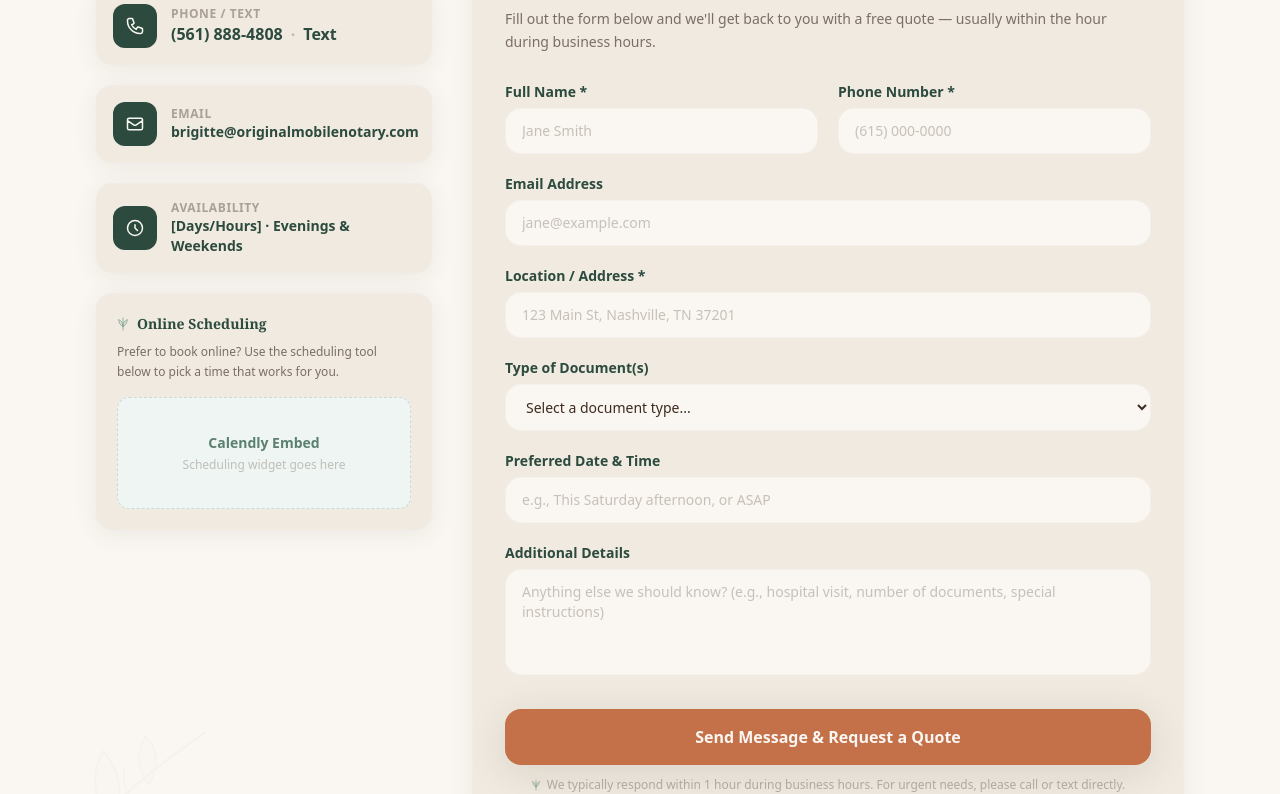
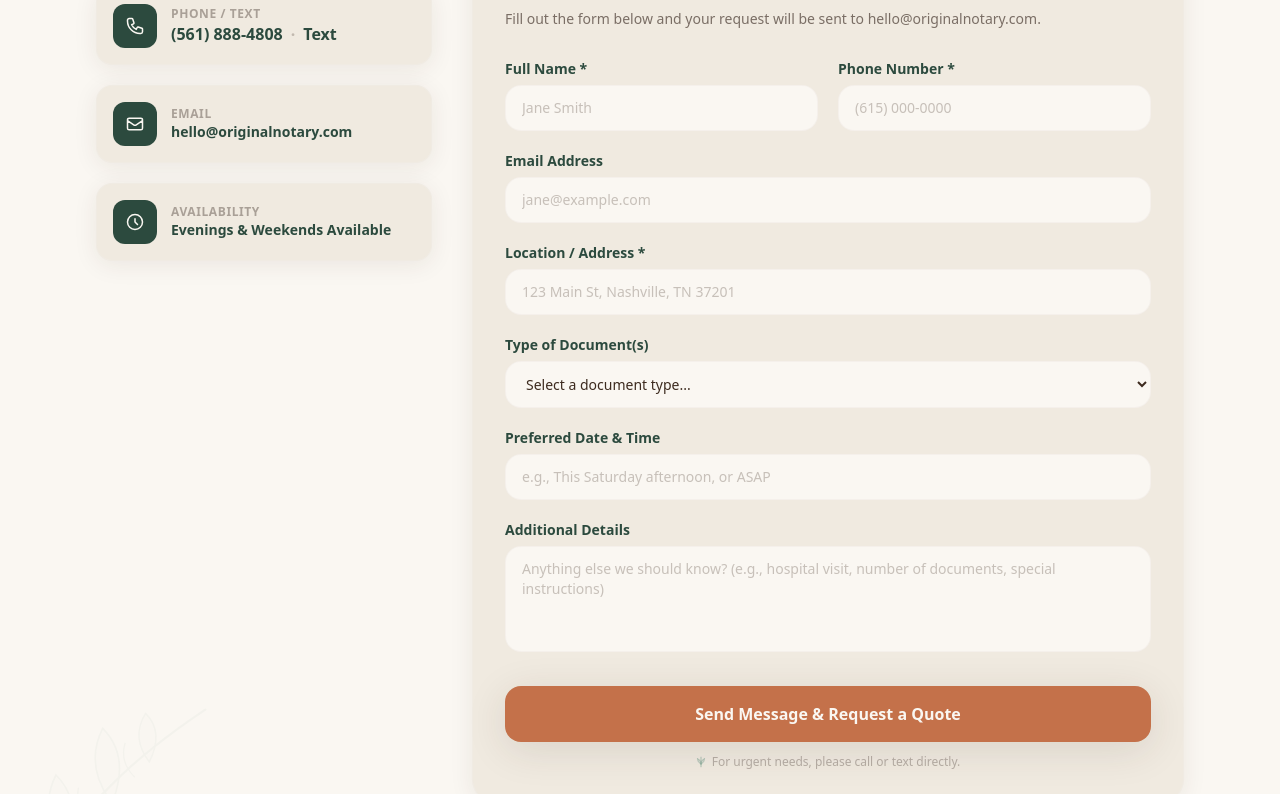
Before and after one commit to projectsolarrecon/Original-Mobile-Notary, a React (Vite) app: page /contact in a window 1280 px wide. Shown: the part 726-1520 px from the top of the page. Built offline with nearby package versions, Linux system fonts and the light colour scheme.

Commit message:
Route site email and contact form through hello@originalnotary.com
Standardize the site email, update structured data, and enable the Netlify contact form with spam protection and proper field routing.

```diff
--- a/src/components/Footer.tsx
+++ b/src/components/Footer.tsx
@@ -69,11 +69,11 @@ export default function Footer() {
                 </div>
               </li>
               <li>
-                <a href="mailto:brigitte@originalmobilenotary.com" className="font-body text-sage-light hover:text-cream transition-colors flex items-start gap-2.5">
+                <a href="mailto:hello@originalnotary.com" className="font-body text-sage-light hover:text-cream transition-colors flex items-start gap-2.5">
                   <svg className="w-4 h-4 text-terra-light shrink-0 mt-0.5" fill="none" viewBox="0 0 24 24" stroke="currentColor">
                     <path strokeLinecap="round" strokeLinejoin="round" strokeWidth={1.8} d="M3 8l7.89 5.26a2 2 0 002.22 0L21 8M5 19h14a2 2 0 002-2V7a2 2 0 00-2-2H5a2 2 0 00-2 2v10a2 2 0 002 2z" />
                   </svg>
-                  brigitte@originalmobilenotary.com
+                  hello@originalnotary.com
                 </a>
               </li>
               <li className="flex items-start gap-2.5">
--- a/src/components/SEO.tsx
+++ b/src/components/SEO.tsx
@@ -70,7 +70,7 @@ const localBusinessSchema = {
   url: `${SITE_URL}/`,
   image: SOCIAL_IMAGE,
   telephone: "+1-561-888-4808",
-  email: "brigitte@originalmobilenotary.com",
+  email: "hello@originalnotary.com",
   priceRange: "$$",
   description:
     "Professional mobile notary service throughout Nashville and surrounding Middle Tennessee communities.",
--- a/src/pages/Contact.tsx
+++ b/src/pages/Contact.tsx
@@ -35,13 +35,9 @@ export default function Contact() {
       <div className="bg-terra py-3 px-4 text-center">
         <p className="font-body text-cream font-semibold text-sm">
           ⚡ Need someone today?{" "}
-          <a href="tel:+15618884808" className="underline hover:no-underline font-bold">
-            Call (561) 888-4808
-          </a>{" "}
+          <a href="tel:+15618884808" className="underline hover:no-underline font-bold">Call (561) 888-4808</a>{" "}
           or{" "}
-          <a href="sms:+15618884808" className="underline hover:no-underline font-bold">
-            send a text
-          </a>{" "}
+          <a href="sms:+15618884808" className="underline hover:no-underline font-bold">send a text</a>{" "}
           for the fastest response.
         </p>
       </div>
@@ -54,13 +50,7 @@ export default function Contact() {
           <BotanicalDivider color="#7A9E8E" className="max-w-xs mx-auto mb-14 opacity-60" />
 
           <div className="grid lg:grid-cols-3 gap-10">
-            <motion.div
-              initial="hidden"
-              whileInView="visible"
-              viewport={{ once: true }}
-              variants={fadeUp}
-              className="lg:col-span-1 space-y-5"
-            >
+            <motion.div initial="hidden" whileInView="visible" viewport={{ once: true }} variants={fadeUp} className="lg:col-span-1 space-y-5">
               <h2 className="font-display text-xl font-bold text-forest mb-5">Contact Info</h2>
 
               <div className="p-4 bg-parchment rounded-2xl border border-stone-pale/50 shadow-warm">
@@ -73,22 +63,15 @@ export default function Contact() {
                   <div>
                     <p className="font-body text-xs text-stone/60 font-semibold uppercase tracking-wider">Phone / Text</p>
                     <div className="font-body font-bold">
-                      <a href="tel:+15618884808" className="text-forest hover:text-terra transition-colors">
-                        (561) 888-4808
-                      </a>
+                      <a href="tel:+15618884808" className="text-forest hover:text-terra transition-colors">(561) 888-4808</a>
                       <span className="mx-2 text-stone/40">·</span>
-                      <a href="sms:+15618884808" className="text-forest hover:text-terra transition-colors">
-                        Text
-                      </a>
+                      <a href="sms:+15618884808" className="text-forest hover:text-terra transition-colors">Text</a>
                     </div>
                   </div>
                 </div>
               </div>
 
-              <a
-                href="mailto:brigitte@originalmobilenotary.com"
-                className="flex items-center gap-3.5 p-4 bg-parchment rounded-2xl border border-stone-pale/50 shadow-warm hover:border-sage/40 hover:shadow-warm-lg transition-all group"
-              >
+              <a href="mailto:hello@originalnotary.com" className="flex items-center gap-3.5 p-4 bg-parchment rounded-2xl border border-stone-pale/50 shadow-warm hover:border-sage/40 hover:shadow-warm-lg transition-all group">
                 <div className="w-11 h-11 rounded-xl bg-forest flex items-center justify-center shrink-0 group-hover:bg-sage-mid transition-colors">
                   <svg className="w-5 h-5 text-cream" fill="none" viewBox="0 0 24 24" stroke="currentColor">
                     <path strokeLinecap="round" strokeLinejoin="round" strokeWidth={1.8} d="M3 8l7.89 5.26a2 2 0 002.22 0L21 8M5 19h14a2 2 0 002-2V7a2 2 0 00-2-2H5a2 2 0 00-2 2v10a2 2 0 002 2z" />
@@ -96,7 +79,7 @@ export default function Contact() {
                 </div>
                 <div>
                   <p className="font-body text-xs text-stone/60 font-semibold uppercase tracking-wider">Email</p>
-                  <p className="font-body text-forest font-bold group-hover:text-terra transition-colors text-sm">brigitte@originalmobilenotary.com</p>
+                  <p className="font-body text-forest font-bold group-hover:text-terra transition-colors text-sm">hello@originalnotary.com</p>
                 </div>
               </a>
 
@@ -108,70 +91,55 @@ export default function Contact() {
                 </div>
                 <div>
                   <p className="font-body text-xs text-stone/60 font-semibold uppercase tracking-wider">Availability</p>
-                  <p className="font-body text-forest font-bold text-sm">[Days/Hours] · Evenings & Weekends</p>
-                </div>
-              </div>
-
-              <div className="bg-parchment rounded-2xl border border-stone-pale/50 shadow-warm p-5">
-                <div className="flex items-center gap-2 mb-2">
-                  <TinyLeaf color="#7A9E8E" className="w-3 h-4" />
-                  <h3 className="font-display text-forest font-semibold text-sm">Online Scheduling</h3>
-                </div>
-                <p className="font-body text-stone text-xs mb-4 leading-relaxed">
-                  Prefer to book online? Use the scheduling tool below to pick a time that works for you.
-                </p>
-                <div className="bg-sage-pale rounded-xl border border-dashed border-sage/30 h-28 flex items-center justify-center">
-                  <div className="text-center">
-                    <p className="font-body text-sage-mid text-sm font-semibold">Calendly Embed</p>
-                    <p className="font-body text-stone/40 text-xs mt-1">Scheduling widget goes here</p>
-                  </div>
+                  <p className="font-body text-forest font-bold text-sm">Evenings & Weekends Available</p>
                 </div>
               </div>
             </motion.div>
 
-            <motion.div
-              custom={1}
-              initial="hidden"
-              whileInView="visible"
-              viewport={{ once: true }}
-              variants={fadeUp}
-              className="lg:col-span-2"
-            >
+            <motion.div custom={1} initial="hidden" whileInView="visible" viewport={{ once: true }} variants={fadeUp} className="lg:col-span-2">
               <div className="bg-parchment rounded-3xl shadow-warm border border-stone-pale/50 p-8">
                 <h2 className="font-display text-xl font-bold text-forest mb-2">Send Us a Message</h2>
                 <p className="font-body text-stone text-sm mb-7 leading-relaxed">
-                  Fill out the form below and we'll get back to you with a free quote — usually within the hour during business hours.
+                  Fill out the form below and your request will be sent to hello@originalnotary.com.
                 </p>
 
-                <form className="space-y-5" onSubmit={(e) => e.preventDefault()}>
+                <form
+                  name="notary-contact"
+                  method="POST"
+                  action="/contact?submitted=true"
+                  data-netlify="true"
+                  data-netlify-honeypot="bot-field"
+                  className="space-y-5"
+                >
+                  <input type="hidden" name="form-name" value="notary-contact" />
+                  <p className="hidden" aria-hidden="true">
+                    <label>Do not fill this out: <input name="bot-field" /></label>
+                  </p>
+
                   <div className="grid sm:grid-cols-2 gap-5">
                     <div>
-                      <label className={labelClass}>Full Name *</label>
-                      <input type="text" placeholder="Jane Smith" className={inputClass} />
+                      <label htmlFor="full-name" className={labelClass}>Full Name *</label>
+                      <input id="full-name" name="full-name" type="text" placeholder="Jane Smith" className={inputClass} required />
                     </div>
                     <div>
-                      <label className={labelClass}>Phone Number *</label>
-                      <input type="tel" placeholder="(615) 000-0000" className={inputClass} />
+                      <label htmlFor="phone" className={labelClass}>Phone Number *</label>
+                      <input id="phone" name="phone" type="tel" placeholder="(615) 000-0000" className={inputClass} required />
                     </div>
                   </div>
 
                   <div>
-                    <label className={labelClass}>Email Address</label>
-                    <input type="email" placeholder="jane@example.com" className={inputClass} />
+                    <label htmlFor="email" className={labelClass}>Email Address</label>
+                    <input id="email" name="email" type="email" placeholder="jane@example.com" className={inputClass} />
                   </div>
 
                   <div>
-                    <label className={labelClass}>Location / Address *</label>
-                    <input
-                      type="text"
-                      placeholder="123 Main St, Nashville, TN 37201"
-                      className={inputClass}
-                    />
+                    <label htmlFor="location" className={labelClass}>Location / Address *</label>
+                    <input id="location" name="location" type="text" placeholder="123 Main St, Nashville, TN 37201" className={inputClass} required />
                   </div>
 
                   <div>
-                    <label className={labelClass}>Type of Document(s)</label>
-                    <select className={`${inputClass} cursor-pointer`}>
+                    <label htmlFor="document-type" className={labelClass}>Type of Document(s)</label>
+                    <select id="document-type" name="document-type" className={`${inputClass} cursor-pointer`}>
                       <option value="">Select a document type...</option>
                       <option>General Notarization</option>
                       <option>Power of Attorney</option>
@@ -185,33 +153,22 @@ export default function Contact() {
                   </div>
 
                   <div>
-                    <label className={labelClass}>Preferred Date & Time</label>
-                    <input
-                      type="text"
-                      placeholder="e.g., This Saturday afternoon, or ASAP"
-                      className={inputClass}
-                    />
+                    <label htmlFor="preferred-date-time" className={labelClass}>Preferred Date & Time</label>
+                    <input id="preferred-date-time" name="preferred-date-time" type="text" placeholder="e.g., This Saturday afternoon, or ASAP" className={inputClass} />
                   </div>
 
                   <div>
-                    <label className={labelClass}>Additional Details</label>
-                    <textarea
-                      rows={4}
-                      placeholder="Anything else we should know? (e.g., hospital visit, number of documents, special instructions)"
-                      className={`${inputClass} resize-none`}
-                    />
+                    <label htmlFor="details" className={labelClass}>Additional Details</label>
+                    <textarea id="details" name="details" rows={4} placeholder="Anything else we should know? (e.g., hospital visit, number of documents, special instructions)" className={`${inputClass} resize-none`} />
                   </div>
 
                   <div className="pt-2">
-                    <button
-                      type="submit"
-                      className="w-full py-4 bg-terra text-cream font-bold font-body rounded-2xl hover:bg-[#b0623e] transition-all shadow-warm-lg text-base"
-                    >
+                    <button type="submit" className="w-full py-4 bg-terra text-cream font-bold font-body rounded-2xl hover:bg-[#b0623e] transition-all shadow-warm-lg text-base">
                       Send Message & Request a Quote
                     </button>
                     <p className="font-body text-stone/50 text-xs text-center mt-3 flex items-center justify-center gap-1.5">
                       <TinyLeaf color="#7A9E8E" className="w-2.5 h-3" />
-                      We typically respond within 1 hour during business hours. For urgent needs, please call or text directly.
+                      For urgent needs, please call or text directly.
                     </p>
                   </div>
                 </form>
```
Also changed, not shown: index.html (+15 -13 lines).
